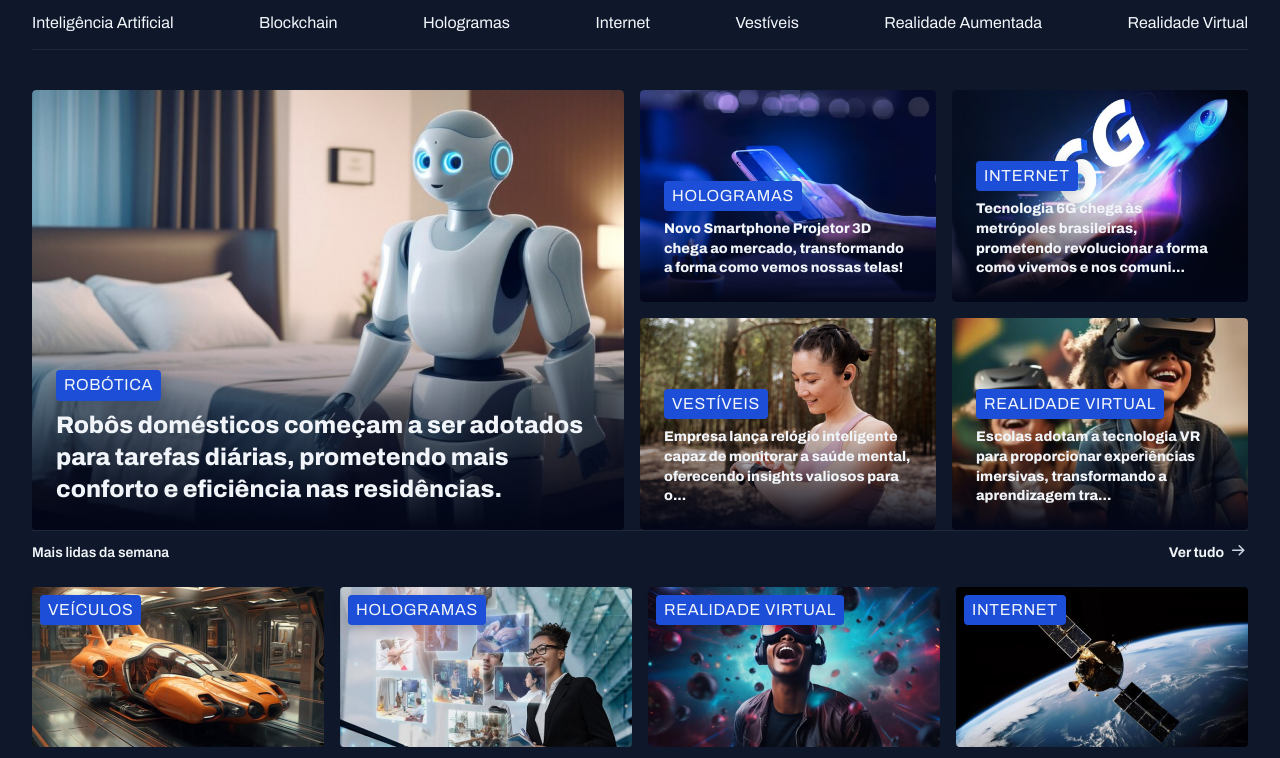
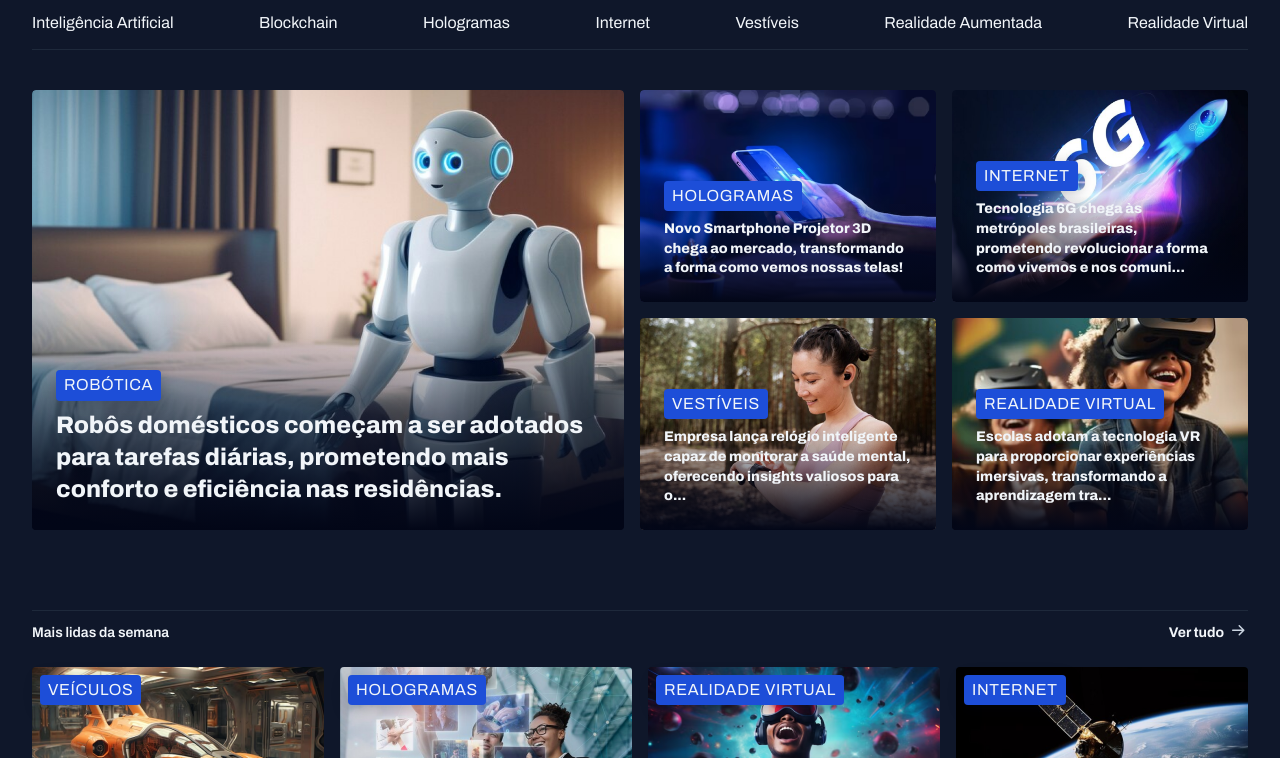
Before and after one commit to Biurifin023/Portal-de-not-cias, a plain HTML site: page index.html in a window 1280 px wide. Shown: the part 25-783 px from the top of the page. Drawn offline with Linux system fonts and the light colour scheme.

Commit message:
ajustes no grid

```diff
--- a/Styles/global.css
+++ b/Styles/global.css
@@ -54,6 +54,7 @@ img {
 }
 
 main {
+  display: grid;
   margin-top: 40px;
   row-gap: 80px;
   column-gap: 32px;
```
Also changed, not shown: index.html (+5 -1 lines).
